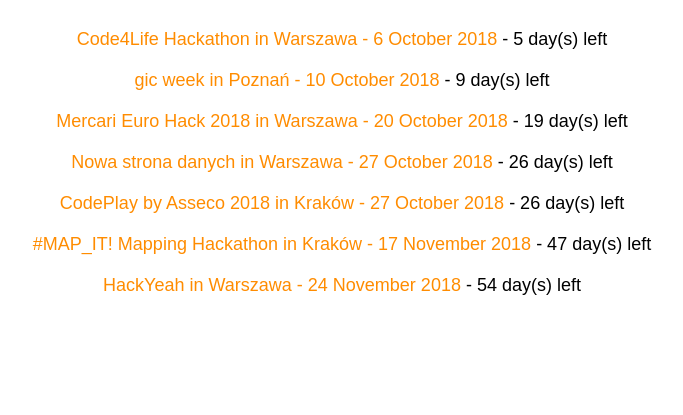
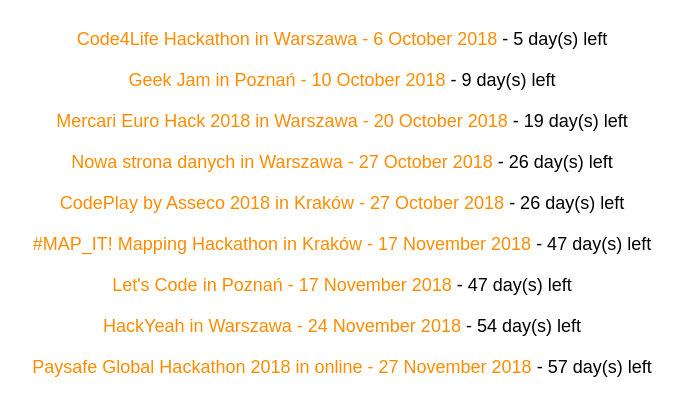
Before and after one commit to akai-org/hackathons, a React (Create React App) app: page / in a window 1280 px wide. Shown: the part 181-596 px from the top of the page, without its empty margins (298-981 px from the left). Built offline with nearby package versions, Linux system fonts and the light colour scheme.

Commit message:
add Sii Let's Code & fix Geek Jam

```diff
--- a/package.json
+++ b/package.json
@@ -1,6 +1,7 @@
 {
   "name": "hackatons",
   "version": "0.0.1",
+  "homepage": "https://hackathons.akai.org.pl",
   "private": true,
   "dependencies": {
     "moment": "^2.22.2",
--- a/src/App.js
+++ b/src/App.js
@@ -16,9 +16,16 @@
           tags: []
         },
         {
-          title: "gic week",
+          title: "Paysafe Global Hackathon 2018",
+          date: new Date(2018, 10, 27),
+          url: "https://app.codility.com/l/paysafe_hackathon2018/",
+          location: "online",
+          tags: []
+        },
+        {
+          title: "Geek Jam",
           date: new Date(2018, 9, 10),
-          url: "https://gic.gd/gic-week/",
+          url: "https://gic.gd/geekjam/",
           location: "Poznań",
           tags: ["gamedev"]
         },
@@ -44,17 +51,27 @@
           tags: []
         },
         {
+          title: "Mercari Euro Hack 2018",
+          date: new Date(2018, 9, 20),
+          url: "https://challengerocket.com/mercari",
+          location: "Warszawa",
+          tags: []
+        },
+        {
           title: "CodePlay by Asseco 2018",
+          subtitle: "All you need is bank!",
           date: new Date(2018, 9, 27),
+          duration: "12h",
           url: "https://codeplay.asseco.com/",
           location: "Kraków",
           tags: []
         },
         {
-          title: "Mercari Euro Hack 2018",
-          date: new Date(2018, 9, 20),
-          url: "https://challengerocket.com/mercari",
-          location: "Warszawa",
+          title: "Let's Code",
+          date: new Date(2018, 10, 17),
+          duration: "24h",
+          url: "http://letscode.sii.pl",
+          location: "Poznań",
           tags: []
         }
       ]
```
